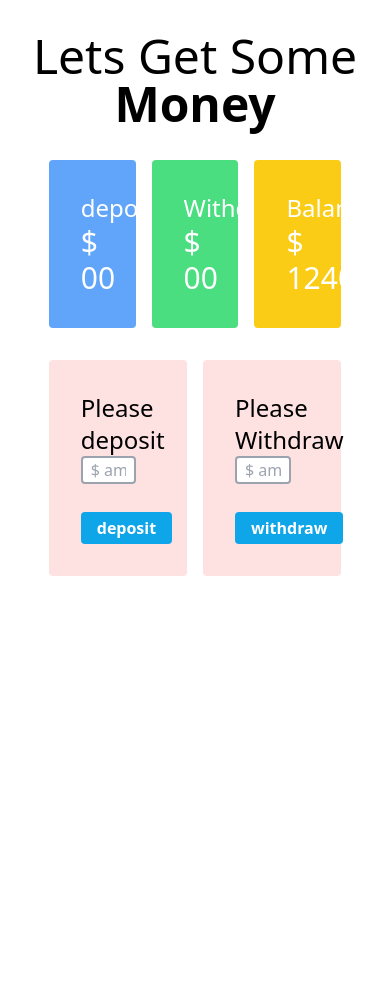
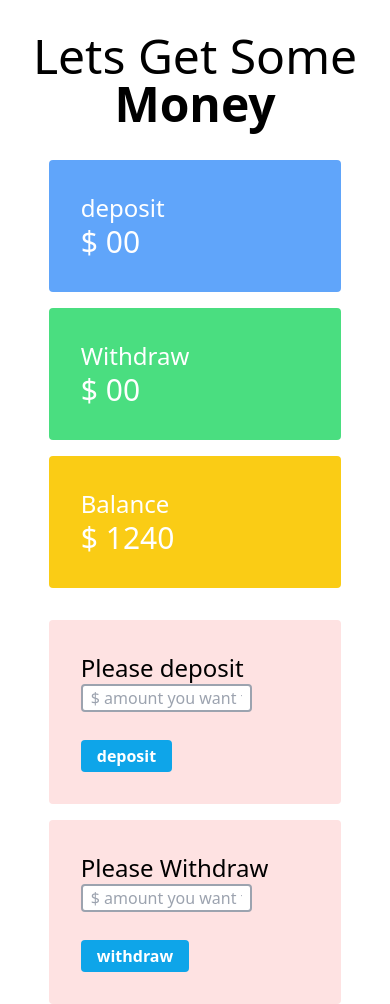
Before and after one commit to fazlay26/baap-er-bank, a plain HTML site: page banking.html in a window 390 px wide. Before the commit the page ends 844 px from the top, so only its background shows below. Drawn offline with nearby package versions, Linux system fonts and the light colour scheme.

Commit message:
responsive

```diff
--- a/banking.html
+++ b/banking.html
@@ -15,7 +15,7 @@
     </header>
     <main class="w-3/4 mx-auto">
         <section class="mt-8 ">
-            <div class="grid grid-cols-3 gap-4 sm:grid-cols-2">
+            <div class="grid lg:grid-cols-3 gap-4 md:grid-cols-2 ">
                 <div class="bg-blue-400 p-8 rounded text-white">
                     <h3 class="text-2xl">deposit</h3>
                     <h4 class="text-3xl">$ <span id="deposit-total">00</span> </h4>
@@ -34,8 +34,8 @@
         </section>
 
         <section class="mt-8 ">
-            <div class="grid grid-cols-2 gap-4 sm:grid-cols-1">
-                <div class="bg-red-100 p-8 rounded">
+            <div class="grid lg:grid-cols-2 gap-4    ">
+                <div class="bg-red-100 p-8 rounded ">
                     <h4 class="text-2xl">Please deposit</h4>
                     <div>
                         <input id="deposit-input" class="border-2 border-gray-400	rounded block w-3/4 mb-4 px-2 "
@@ -44,7 +44,7 @@
                             class="bg-sky-500 px-4 mt-3 rounded font-semibold py-1 text-white">deposit</button>
                     </div>
                 </div>
-                <div class="bg-red-100 p-8 rounded">
+                <div class="bg-red-100 p-8 rounded ">
                     <h4 class="text-2xl">Please Withdraw</h4>
                     <div>
                         <input id="withdraw-input" class="border-2 border-gray-400	rounded block w-3/4 mb-4 px-2 "
```
Also changed, not shown: index.html (+1 -0 lines).
